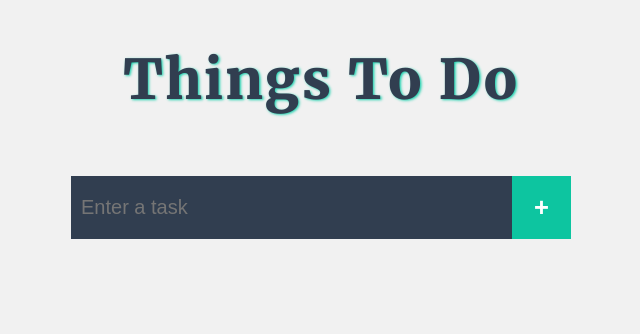
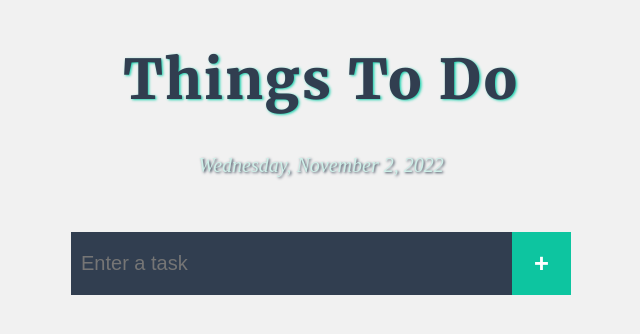
Before and after one commit to 07riddles07/toDoList, a plain HTML site: page index.html in a window 1280 px wide. Shown: the whole page, without its empty margins (319-959 px from the left). Drawn offline with Linux system fonts and the light colour scheme.

Commit message:
create a date format in script.js, style and display on the page

```diff
--- a/index.html
+++ b/index.html
@@ -20,6 +20,13 @@
 			<h1>Things To Do</h1>
 		</div>
 
+		<div class="calendar">
+			<p id="monthName"></p>
+			<p id="dayName"></p>
+			<p id="dayNumber"></p>
+			<p id="year"></p>
+		</div>
+
 		<div class="container">
 			<input class="inputField" type="text" placeholder="Enter a task">
 			<button class="btn" type="submit"><span>+</span></button>
--- a/script.js
+++ b/script.js
@@ -1,6 +1,19 @@
 const inputField = document.querySelector(".inputField");
 const btn = document.querySelector(".btn");
 const toDoContainer = document.querySelector(".toDoContainer");
+
+const lang = navigator.language; // определяет язык браузера
+let date = new Date();
+let dayNumber = date.getDate();
+let month = date.getMonth(); // получение месяца
+let dayName = date.toLocaleString(lang,{weekday: 'long' }); // получения названия дня недели
+let monthName = date.toLocaleString(lang,{ month: 'long' }); // получение названия месяца
+let year = date.getFullYear(); // получение текущего года
+
+let displayDate = `${dayName},
+${monthName} ${dayNumber}, ${year}`;
+
+document.getElementById('monthName').innerHTML= displayDate;
 
 btn.addEventListener("click", list)
 function list() {
--- a/style.css
+++ b/style.css
@@ -19,10 +19,6 @@ body {
     width: 100%;
 }
 
-.header {
-    margin-bottom: 25px;
-}
-
 h1 {
     font-family: 'Merriweather', serif;
     font-size: 55px;
@@ -30,7 +26,18 @@ h1 {
     letter-spacing: 2px;
     color: #313e50;
     text-shadow: 1.4px 1.4px 2.7px #1dd2af;
+    margin: 0 auto;
+    margin-top: 37px;
+}
 
+.calendar {
+    display: flex;
+    justify-content: center;
+    margin: 20px 0 35px 0;
+    font-size: 20px;
+    font-style: italic;
+    color: #ceefe8;
+    text-shadow: 1.4px 1.4px 2.7px #313e50;
 }
 
 .inputField {
```
